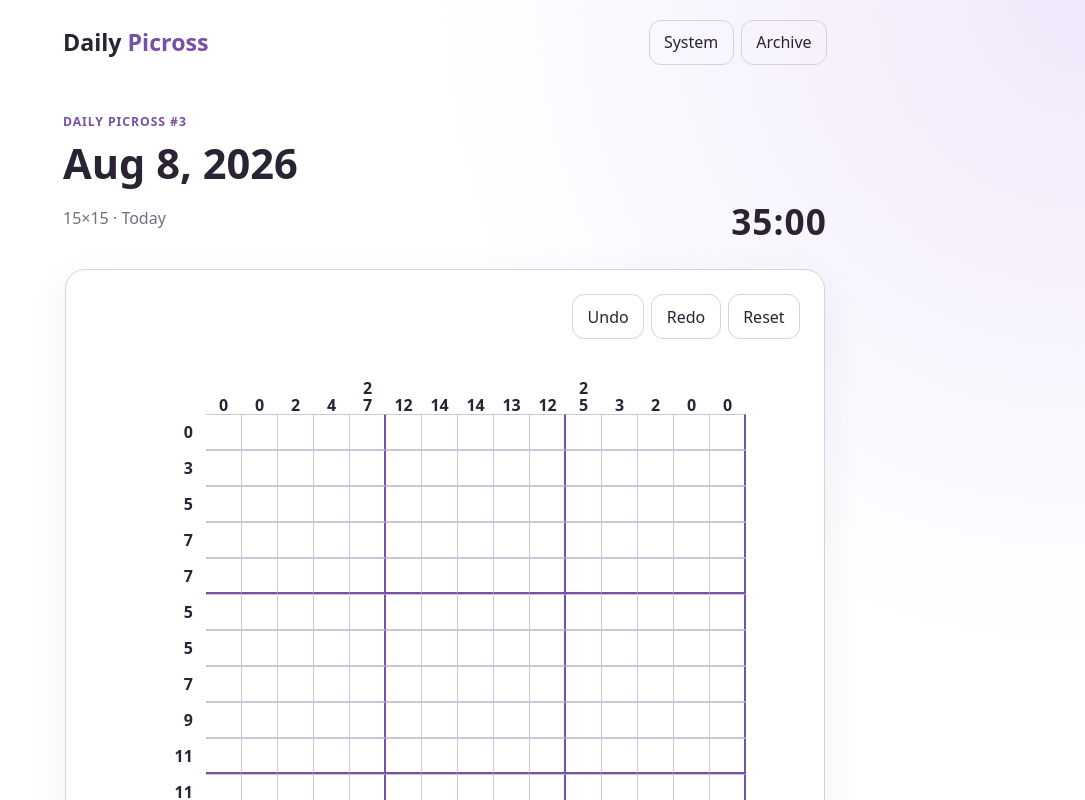
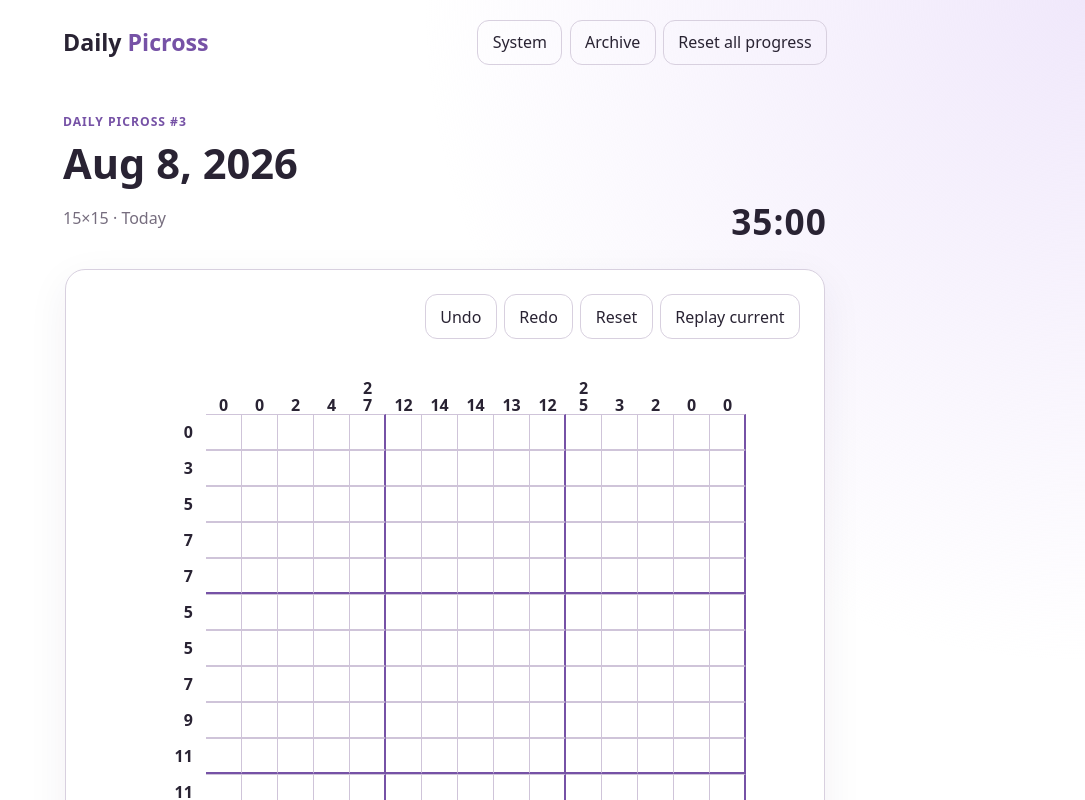
Before and after one commit to duck-lint/dp, a React (Vite) app: page / in a window 1280 px wide. Shown: the top 800 px of the page, without its empty margins (195-1280 px from the left). Built offline with nearby package versions, Linux system fonts and the light colour scheme.

Commit message:
feat(game): add explicit progress reset affordances

```diff
--- a/src/main.tsx
+++ b/src/main.tsx
@@ -258,6 +258,23 @@ function App() {
     setResultEntering(false);
     setNotice('Puzzle reset to 35:00.');
   };
+  const resetAllProgress = () => {
+    if (
+      !window.confirm(
+        'Reset all progress? This will remove saved progress, solved history, and streak data from this browser.',
+      )
+    )
+      return;
+    const next = emptySaved();
+    next.theme = data.theme;
+    setData(next);
+    saveData(next);
+    setPendingCompletionId(null);
+    setCompletionPhase('hidden');
+    setResultEntering(false);
+    setView('game');
+    setNotice('All local progress has been reset.');
+  };
 
   if (!selected)
     return (
@@ -270,6 +287,7 @@ function App() {
             saveData(next);
           }}
           onArchive={() => setView('archive')}
+          onResetAll={resetAllProgress}
         />
         <section className="empty">
           <h1>No puzzle published for this date</h1>
@@ -298,6 +316,7 @@ function App() {
           saveData(next);
         }}
         onArchive={() => setView('archive')}
+        onResetAll={resetAllProgress}
       />
       {view === 'archive' ? (
         <Archive
@@ -338,6 +357,13 @@ function App() {
             onUndo={() => update((s) => undo(s))}
             onRedo={() => update((s) => redo(s))}
             onReset={reset}
+            onReplay={() => {
+              update(() => empty(selected));
+              setPendingCompletionId(null);
+              setCompletionPhase('hidden');
+              setResultEntering(false);
+              setNotice('Current puzzle replay reset.');
+            }}
           />
           {state?.penaltyMs !== undefined &&
             state.penaltyMs > 0 &&
@@ -461,10 +487,12 @@ function App() {
 function Header({
   onArchive,
   onTheme,
+  onResetAll,
   theme,
 }: {
   onArchive: () => void;
   onTheme: () => void;
+  onResetAll: () => void;
   theme: SavedData['theme'];
 }) {
   return (
@@ -482,6 +510,9 @@ function Header({
         </button>
         <button className="header-button" onClick={onArchive}>
           Archive
+        </button>
+        <button className="header-button" onClick={onResetAll}>
+          Reset all progress
         </button>
       </div>
     </header>
@@ -513,6 +544,7 @@ function Game({
   onUndo,
   onRedo,
   onReset,
+  onReplay,
 }: {
   puzzle: PuzzleDefinition;
   state: GameState;
@@ -526,6 +558,7 @@ function Game({
   onUndo: () => void;
   onRedo: () => void;
   onReset: () => void;
+  onReplay: () => void;
 }) {
   const rows = rowClues(puzzle.solution);
   const cols = columnClues(puzzle.solution);
@@ -643,6 +676,11 @@ function Game({
           Redo
         </button>
         <button onClick={onReset}>Reset</button>
+        {import.meta.env.DEV && (
+          <button className="dev-only" onClick={onReplay}>
+            Replay current
+          </button>
+        )}
       </div>
       <div
         className="grid-wrap"
```
